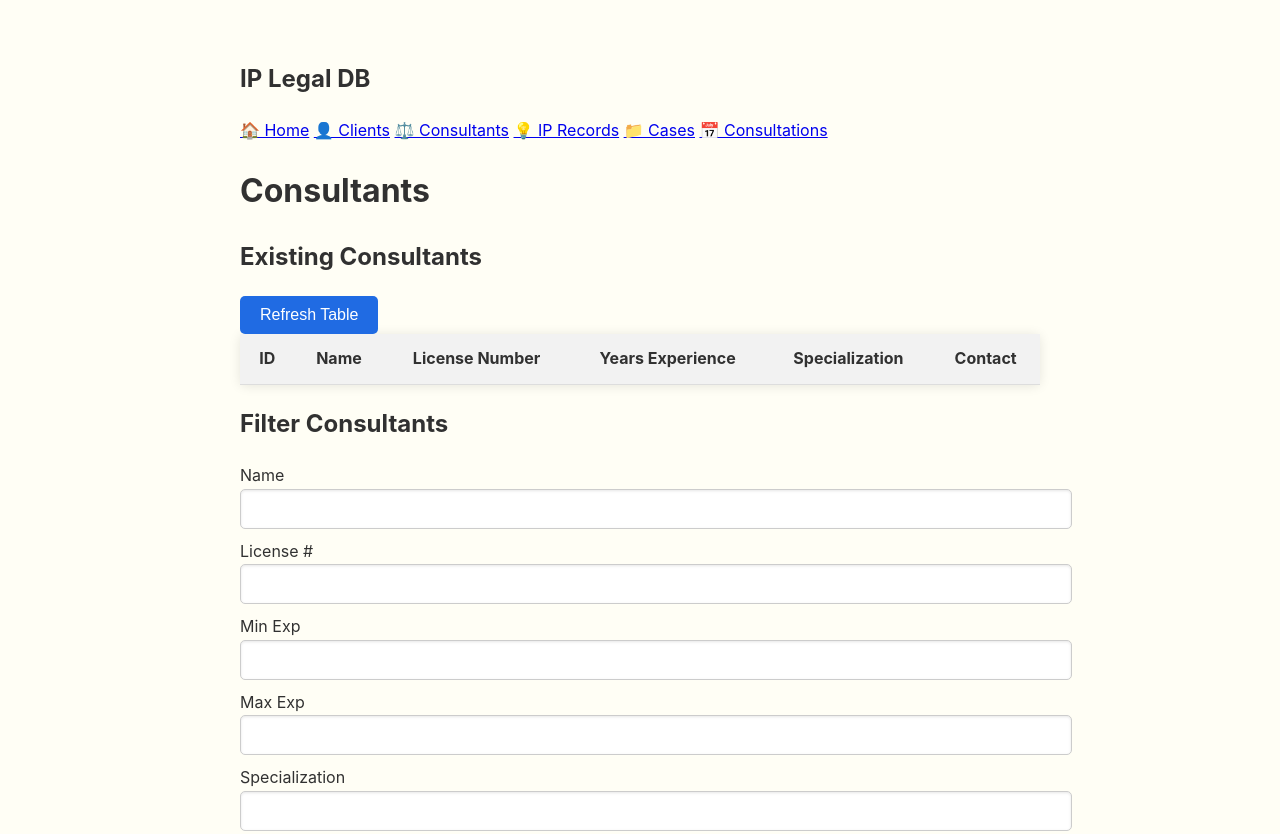
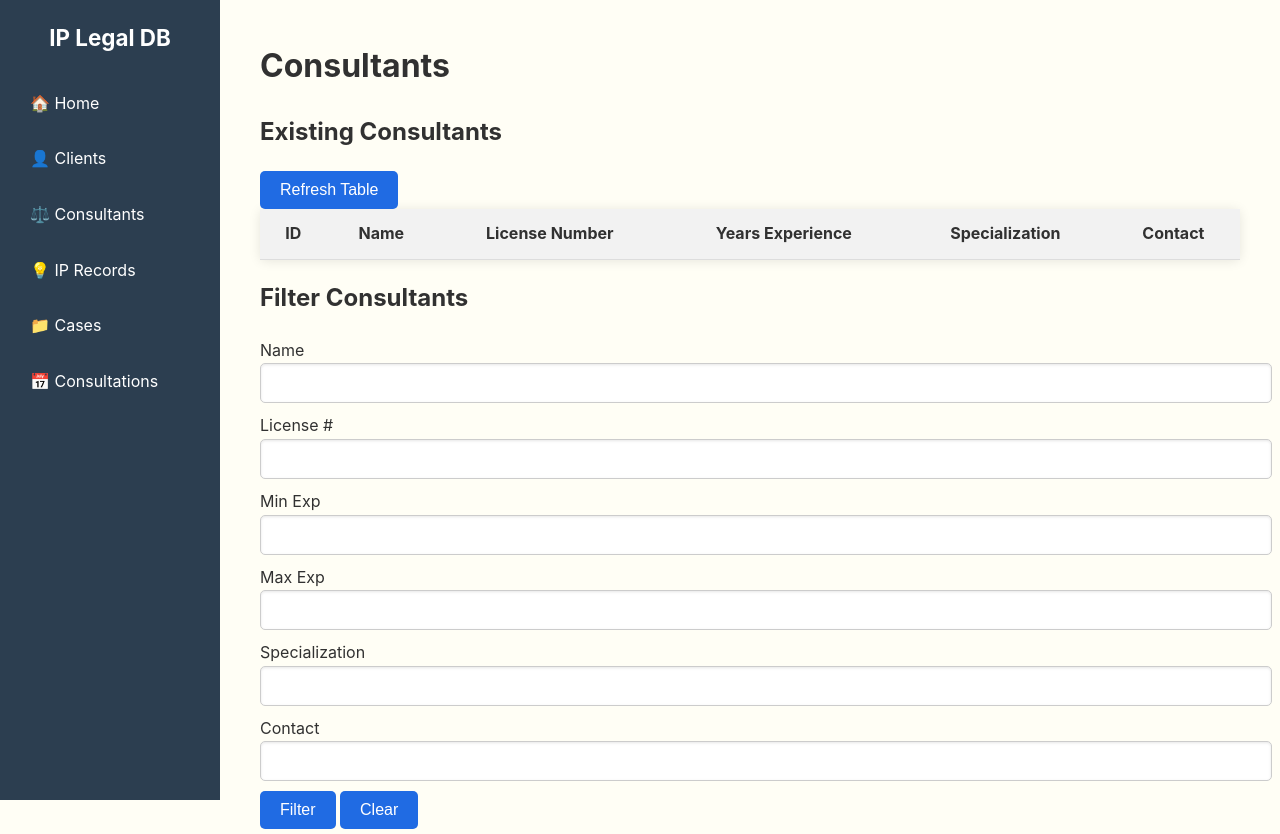
Before and after one commit to imanjosh/IP-and-Legal-Contract-Management-System, a website: page CPSC304_Node_Project/public/consultants.html in a window 1280 px wide. Shown: the top 834 px of the page. Drawn offline with Linux system fonts and the light colour scheme; no server answers.

Commit message:
updated styles.css

```diff
--- a/CPSC304_Node_Project/public/styles.css
+++ b/CPSC304_Node_Project/public/styles.css
@@ -1,9 +1,7 @@
-/* GLOBAL STYLES */
 body {
+  display: flex;
+  margin: 0;
   font-family: -apple-system, BlinkMacSystemFont, "Segoe UI", Roboto, "Helvetica Neue", Arial, sans-serif;
-    padding: 40px;
-    max-width: 800px;
-    margin: auto;
   line-height: 1.6;
   background-color: #fffef5f9;
   color: #313131;
@@ -14,7 +12,55 @@ hr {
   margin: auto;
 }
 
-/* TABLE STYLES */
+.sidebar {
+  width: 220px;
+  background: #2c3e50;
+  color: #fff;
+  height: 100vh;
+  padding: 20px;
+  box-sizing: border-box;
+  position: fixed;
+  top: 0;
+  left: 0;
+}
+
+.sidebar h2 {
+  margin-top: 0;
+  font-size: 1.4em;
+  text-align: center;
+}
+
+.menu {
+  display: flex;
+  flex-direction: column;
+  margin-top: 20px;
+}
+
+.menu a {
+  color: #fff;
+  text-decoration: none;
+  padding: 10px;
+  margin: 5px 0;
+  border-radius: 4px;
+  transition: background 0.3s;
+}
+
+.menu a:hover {
+  background: #34495e;
+}
+
+.content {
+  margin-left: 220px;
+  flex: 1;
+  padding: 40px;
+  min-height: 100vh;
+  max-width: 1000px;
+}
+
+.content h1 {
+  margin-top: 0;
+}
+
 table {
   width: 100%;
   border-collapse: collapse;
@@ -62,7 +108,6 @@ button:active {
   background-color: rgb(12, 67, 187);
 }
 
-/* INPUT STYLES */
 input, textarea {
   width: 100%;
   padding: 10px 15px;
@@ -79,7 +124,6 @@ input::placeholder, textarea::placeholder {
   color: #aaa;
 }
 
-/* OTHER STYLES */
 .loading-gif {
   height: 1em;
   vertical-align: middle;
```
Lines whose indentation alone changed are shown as unchanged.
